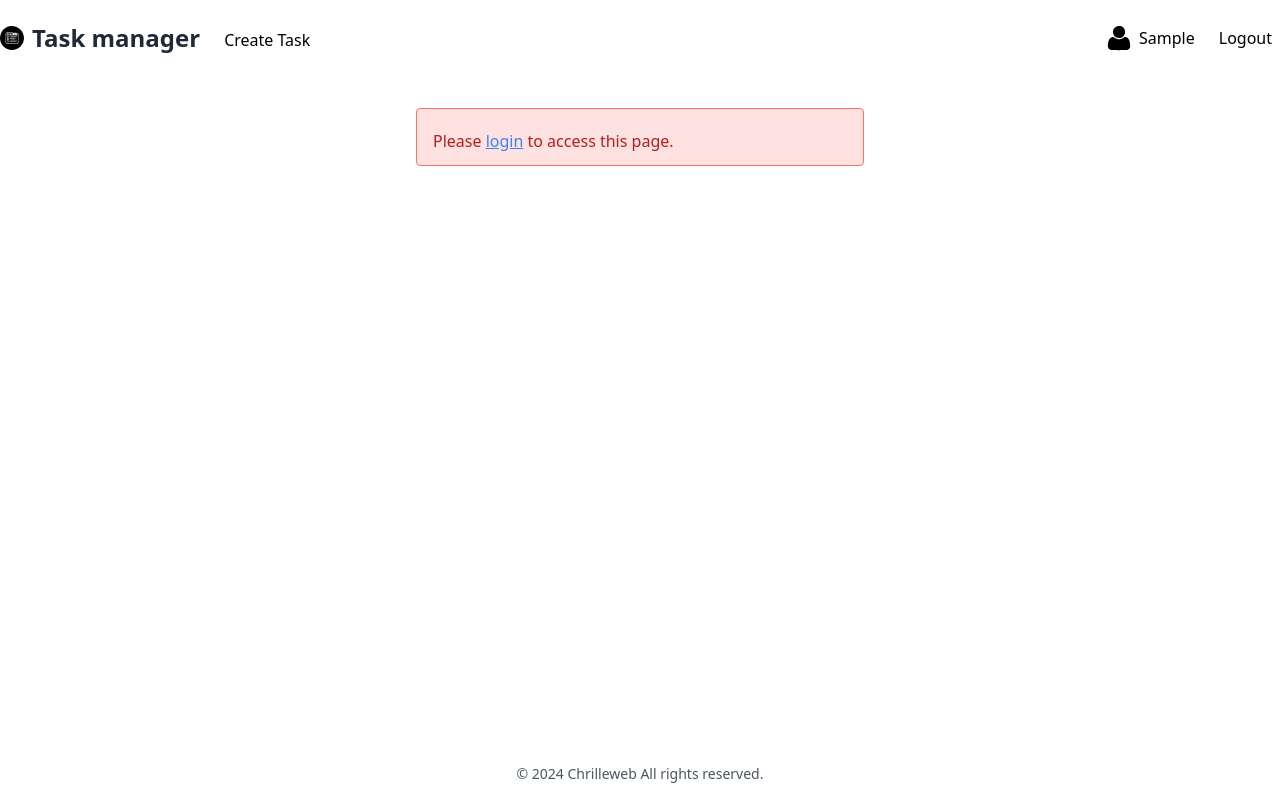
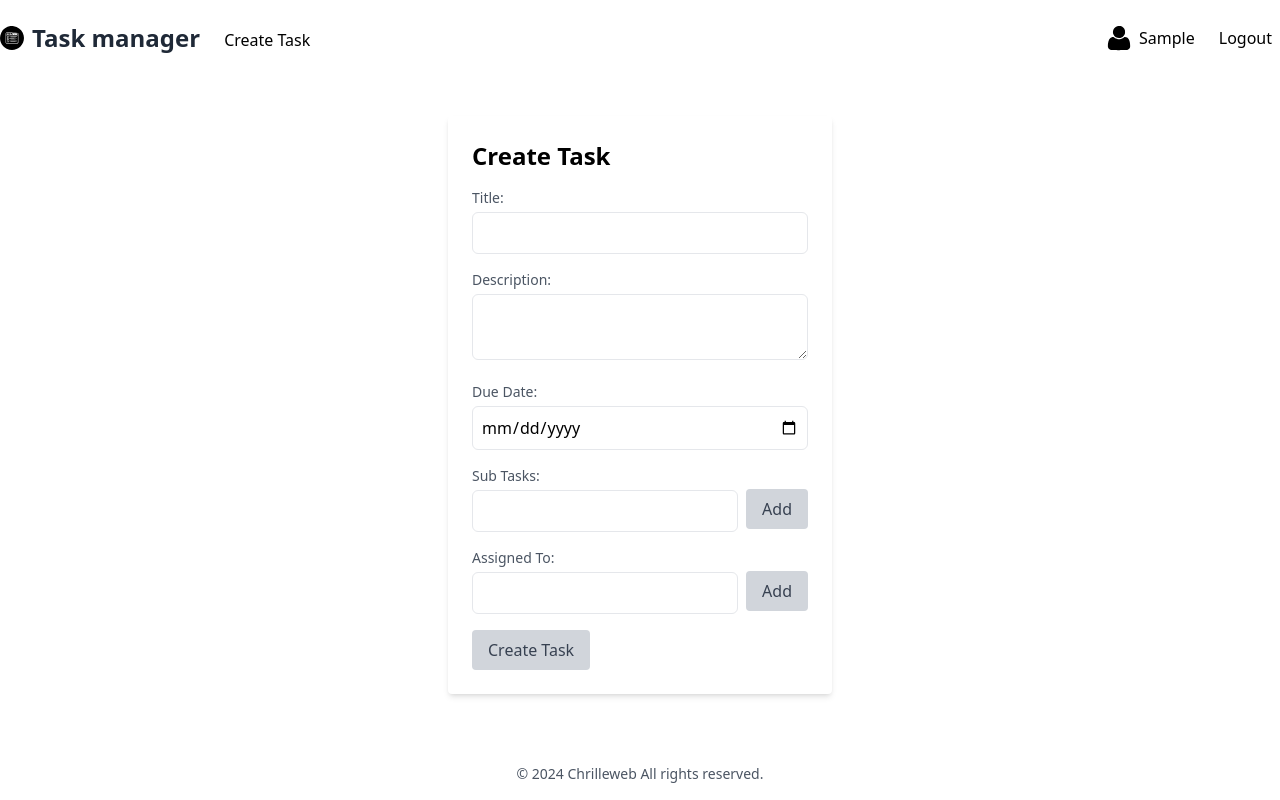
Before and after one commit to Chrilleweb/task-manager-app, a React (Create React App) app: page /auth/create-task in a window 1280 px wide. Built offline with nearby package versions, Linux system fonts and the light colour scheme; sample sign-in values are in the browser's storage.

Commit message:
auth fix

```diff
--- a/src/components/CreateTask.tsx
+++ b/src/components/CreateTask.tsx
@@ -31,7 +31,9 @@ const CreateTask: React.FC<CreateTaskProps> = ({ isAuthenticated }) => {
       }
     };
 
-    checkAuthentication();
+    if(isAuthenticated){
+     checkAuthentication();
+    }
   }, [isAuthenticated]);
 
   const handleAddSubTask = () => {
@@ -70,7 +72,7 @@ const CreateTask: React.FC<CreateTaskProps> = ({ isAuthenticated }) => {
 
   return (
     <div>
-    {error ? (
+    {error || !isAuthenticated ? (
       <ErrorComponent />
     ) : (
     <div className="max-w-sm mx-auto mt-10 p-6 bg-white rounded shadow-md mb-24">
```
